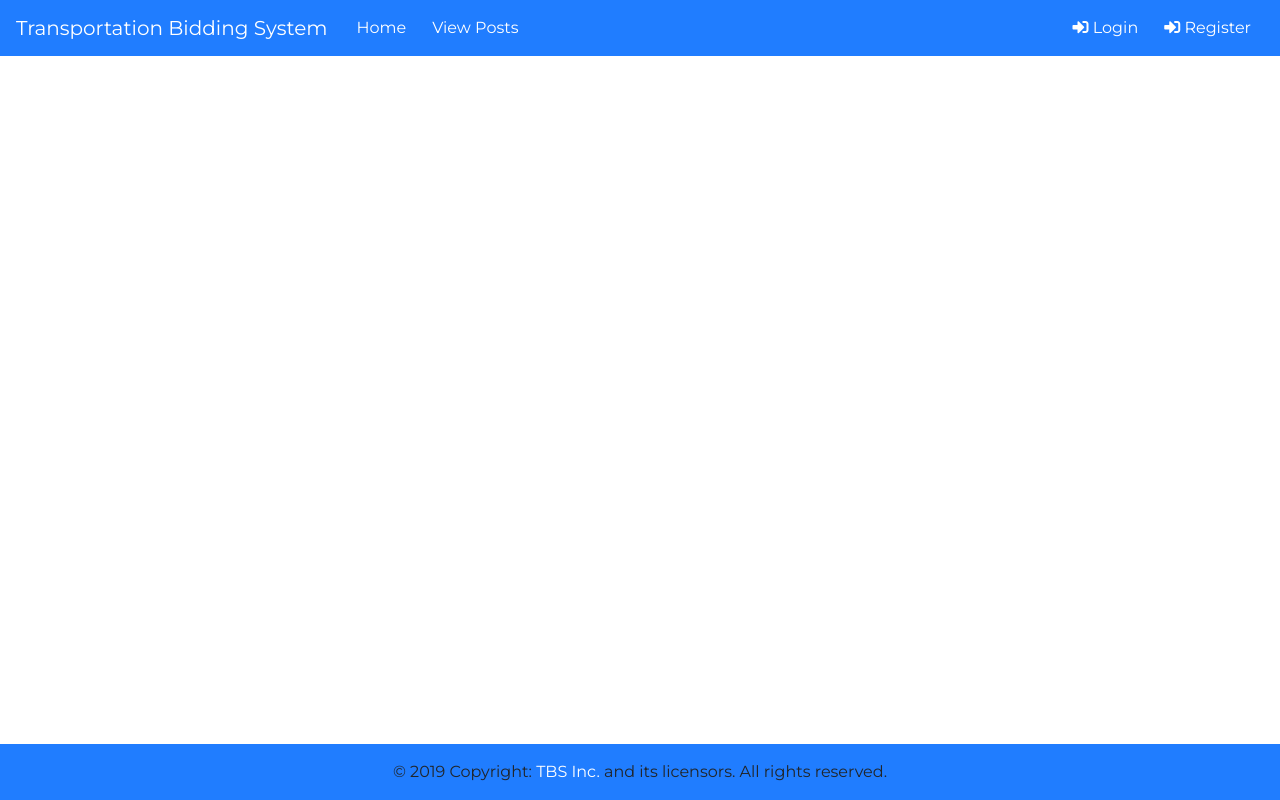
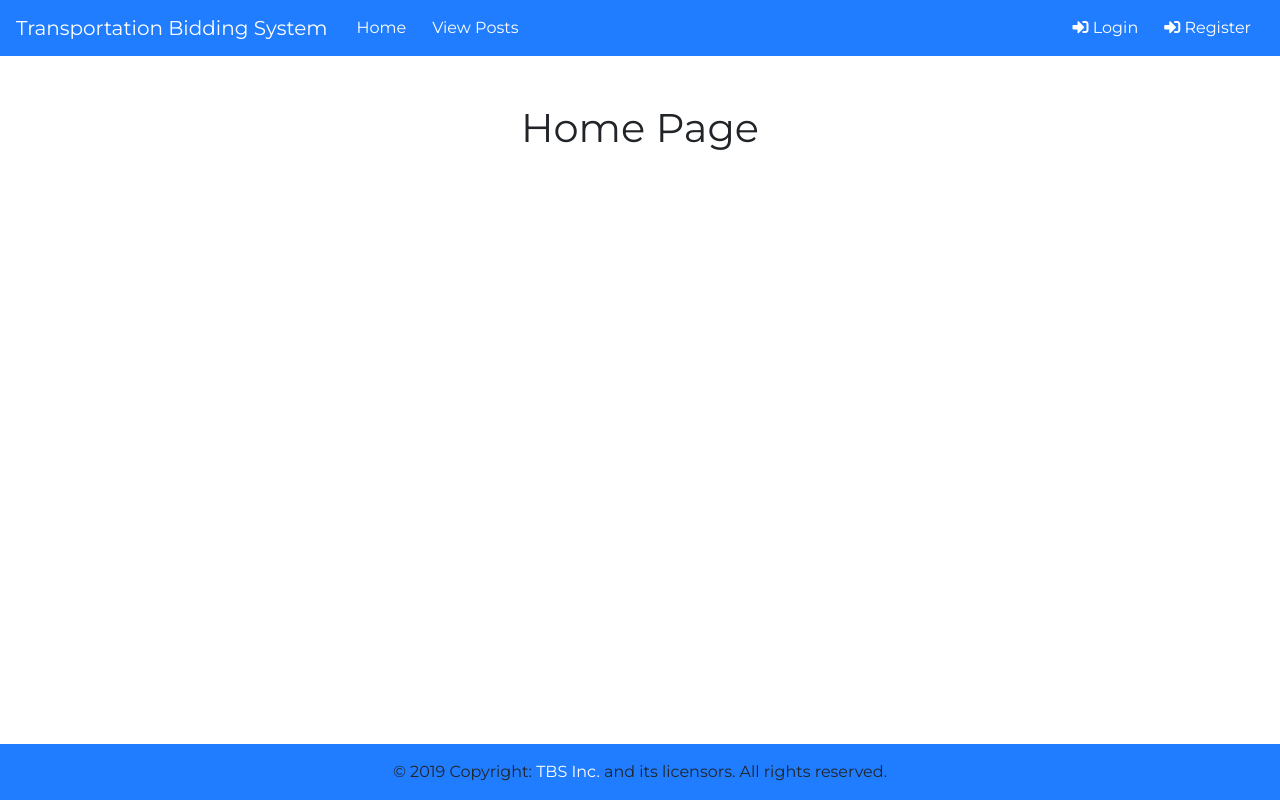
Before and after one commit to R2S2-Capstone/TBS, a Vue app in the folder TBS.Website/: page / in a window 1280 px wide. Built offline with nearby package versions, Linux system fonts and the light colour scheme; no server answers.

Commit message:
Added description to home page

```diff
--- a/TBS.Website/src/views/Home.vue
+++ b/TBS.Website/src/views/Home.vue
@@ -1,6 +1,6 @@
 <template>
   <div class="container pt-5">
-
+    <h1 class="text-center">Home Page</h1>
   </div>
 </template>
 
```
